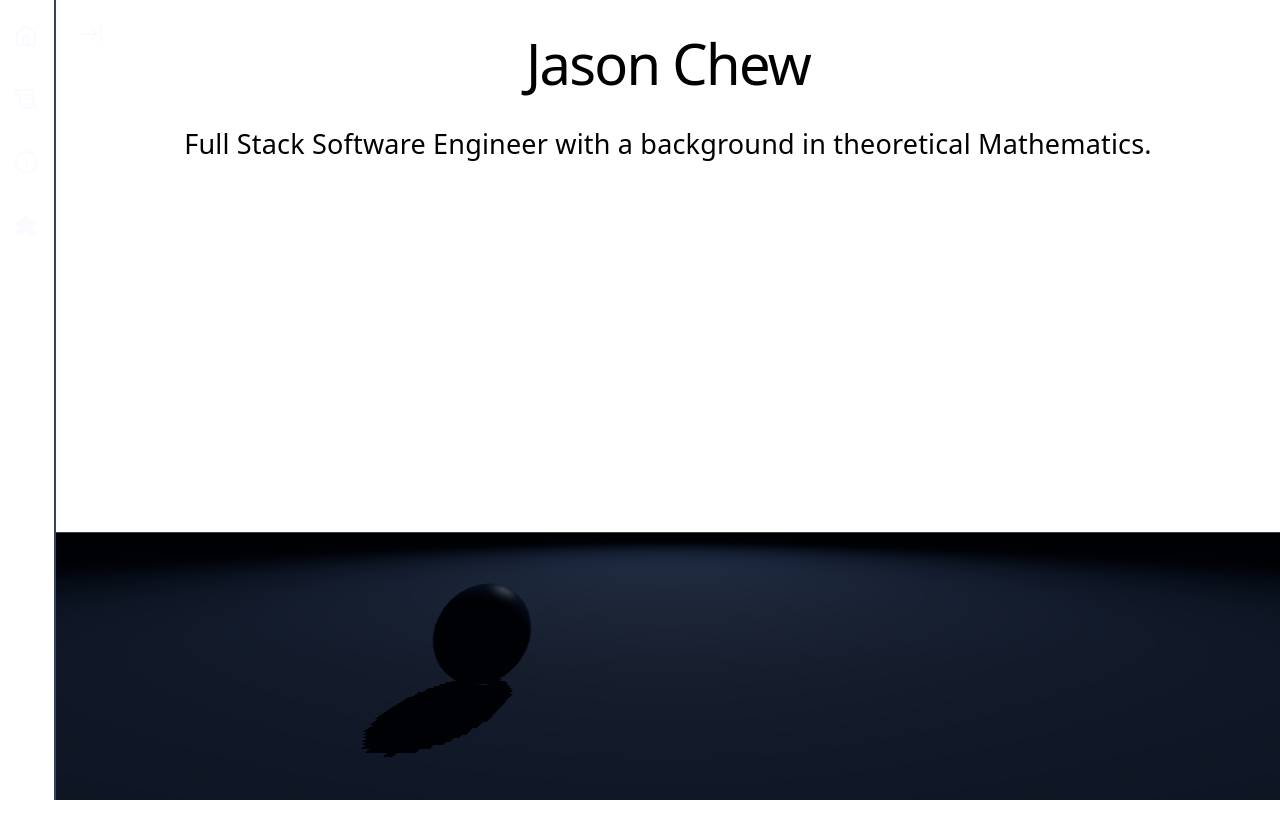
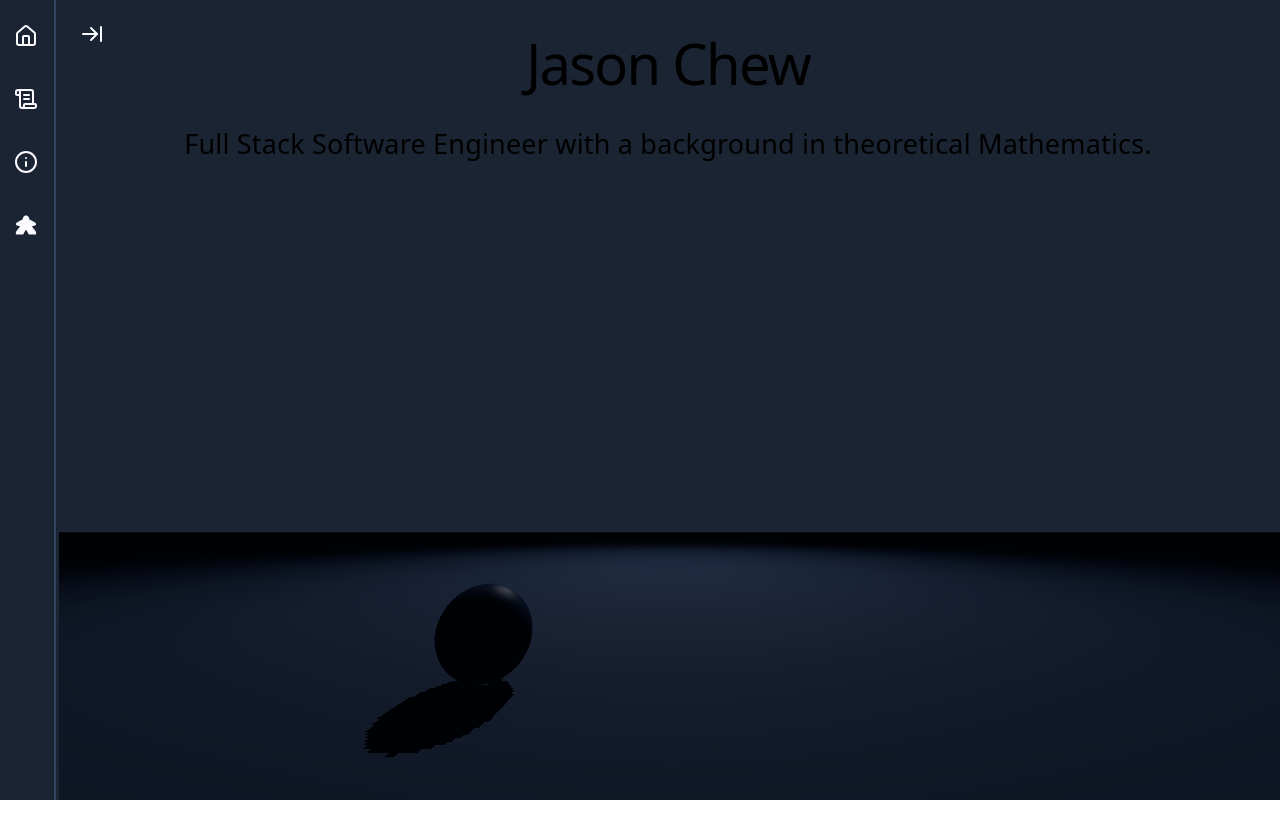
Before and after one commit to jrchew15/portfolio, a React (Vite) app: page / in a window 1280 px wide. Built offline with nearby package versions, Linux system fonts and the light colour scheme.

Commit message:
3d scene and class name cleanup

```diff
--- a/src/index.css
+++ b/src/index.css
@@ -107,12 +107,16 @@ code {
   }
 }
 
+.sidebar {
+  @apply z-10 mx-0 h-screen border-r-2 transition-all duration-300 ease-in;
+}
+
 .sidebar-button {
-  @apply relative h-12 text-lg font-medium;
+  @apply relative flex h-12 items-center justify-start text-lg font-medium transition-all duration-300 ease-in;
 }
 
 .sidebar-button-title {
-  @apply w-48 overflow-hidden text-center text-clip whitespace-nowrap transition-opacity duration-300 ease-in;
+  @apply w-48 overflow-hidden text-center text-clip whitespace-nowrap transition-opacity duration-200 ease-in;
 }
 
 .sidebar-toggle {
--- a/src/mainPage/Body.tsx
+++ b/src/mainPage/Body.tsx
@@ -26,7 +26,7 @@ export const Body = () => {
 
 function Scene() {
   return (
-    <div className="absolute top-0 h-full w-full">
+    <div className="absolute top-0 left-13 h-full w-[calc(100dvw-(--spacing(13)))]">
       <Canvas
         shadows
         camera={{
--- a/src/mainPage/MainPage.tsx
+++ b/src/mainPage/MainPage.tsx
@@ -7,7 +7,7 @@ function MainPage() {
   return (
     <div className="flex max-h-screen min-w-screen">
       <SideBarButtons />
-      <div id="content" className="relative w-full">
+      <div id="content" className="w-full">
         <Routes>
           <Route path="/">
             <Route index element={<Body />} />
--- a/src/mainPage/SideBar.tsx
+++ b/src/mainPage/SideBar.tsx
@@ -20,20 +20,10 @@ const SideBarButton = ({
   onClick?: () => void;
   expanded?: Boolean;
 }) => {
-  const buttonClassNames = clsx(
-    "sidebar-button",
-    "flex",
-    "flex-start",
-    "items-center",
-    "hover:bg-jetblack-450",
-    "transition-all",
-    "duration-300",
-    "ease-in",
-    {
-      ["w-12"]: !expanded,
-      ["w-60"]: expanded,
-    },
-  );
+  const buttonClassNames = clsx("sidebar-button", "hover:bg-jetblack-450", {
+    ["w-12"]: !expanded,
+    ["w-60"]: expanded,
+  });
 
   const titleClassNames = clsx("sidebar-button-title", {
     "opacity-0": !expanded,
@@ -86,15 +76,10 @@ export const SideBarButtons = () => {
   });
 
   const sidebarClasses = clsx(
-    "content-box",
+    "sidebar",
+    "bg-jetblack-500",
     "hover:border-r-ghostwhite-500",
     "border-r-jetblack-400",
-    "duration-300",
-    "h-screen",
-    "border-r-2",
-    "transition-all",
-    "ease-in",
-    "mx-0",
     "container",
     {
       ["w-13"]: !expandAllButtons,
```
